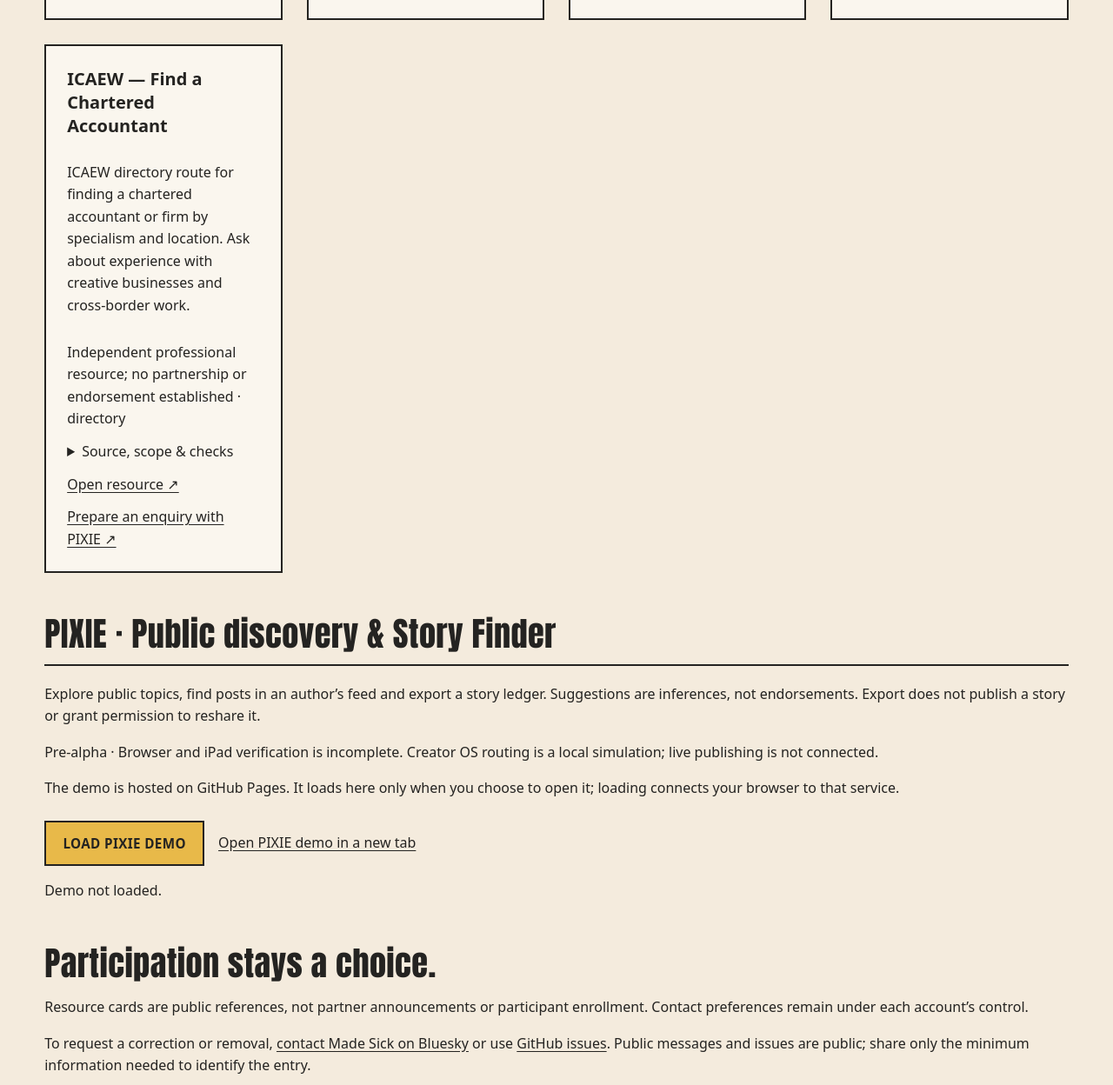
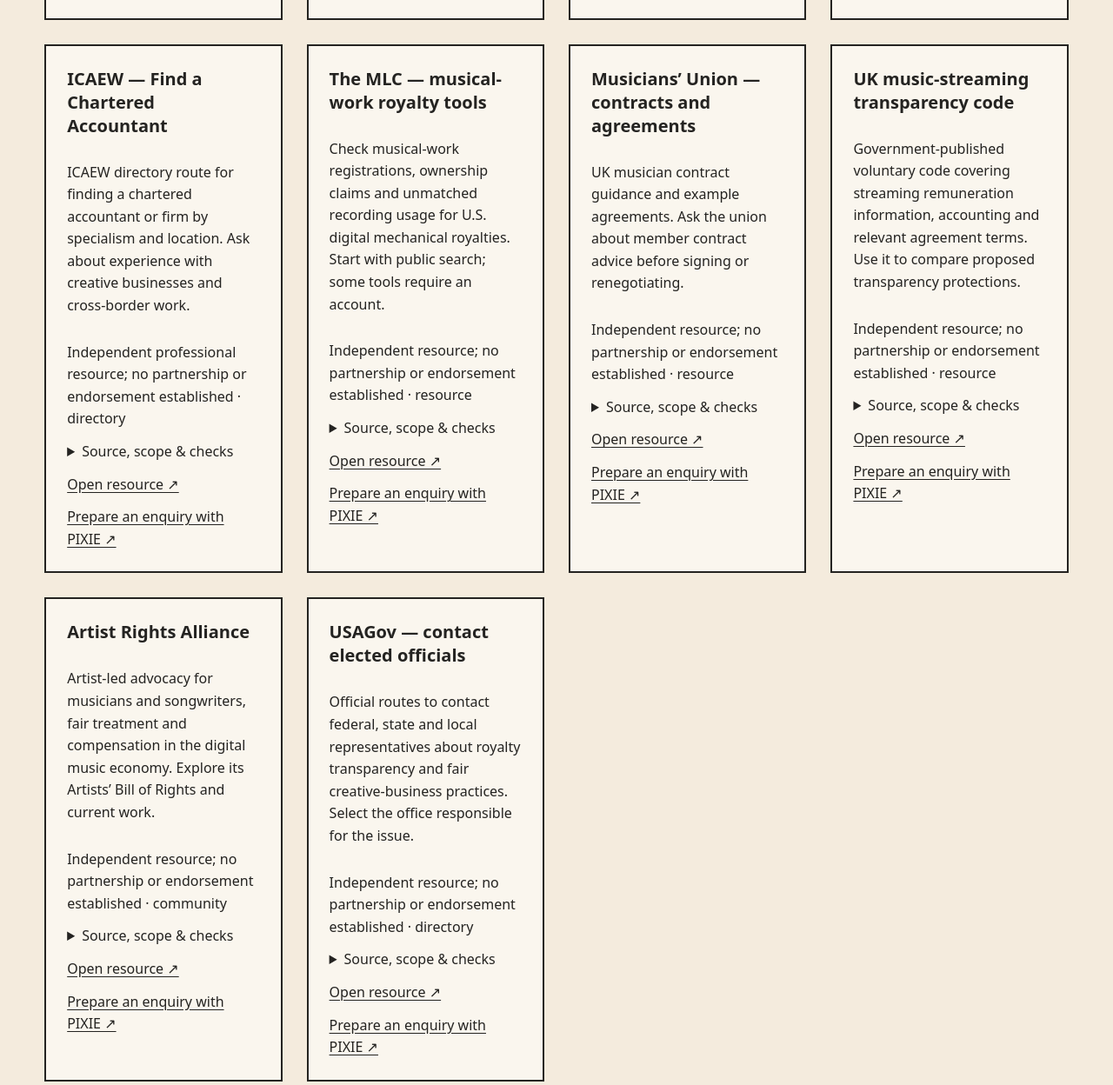
Before and after one commit to ibloud/made-sick, a plain HTML site: page directory.html in a window 1280 px wide. Shown: the part 5416-6664 px from the top of the page at 87% size. Drawn offline with Linux system fonts and the light colour scheme.

Commit message:
Add sourced artist-rights and public-policy resources

```diff
--- a/directory.html
+++ b/directory.html
@@ -404,6 +404,66 @@
 
 <a href="https://pixie-project-companion.ibloud-ivxx.chatgpt.site/?resource=icaew#find-help">Prepare an enquiry with PIXIE ↗</a>
 </article>
+<article id="resource-mlc-tools">
+<h3>The MLC — musical-work royalty tools</h3>
+<p>Check musical-work registrations, ownership claims and unmatched recording usage for U.S. digital mechanical royalties. Start with public search; some tools require an account.</p>
+<p class="notice">Independent resource; no partnership or endorsement established · resource</p>
+<details><summary>Source, scope &amp; checks</summary>
+<p>Official tools page reviewed. Covers musical-work mechanical royalties, not all royalties, master ownership, contract audits or legal representation.</p>
+<p>Source review: 2026-10-24 · Fees: Check current registration and service terms · Availability: Public search available; check account and eligibility requirements</p>
+</details>
+<a href="https://www.themlc.com/tools" rel="noreferrer">Open resource ↗</a>
+
+<a href="https://pixie-project-companion.ibloud-ivxx.chatgpt.site/?resource=mlc-tools#find-help">Prepare an enquiry with PIXIE ↗</a>
+</article>
+<article id="resource-musicians-union-contracts">
+<h3>Musicians’ Union — contracts and agreements</h3>
+<p>UK musician contract guidance and example agreements. Ask the union about member contract advice before signing or renegotiating.</p>
+<p class="notice">Independent resource; no partnership or endorsement established · resource</p>
+<details><summary>Source, scope &amp; checks</summary>
+<p>Official contract guidance reviewed. Individual advice and eligibility depend on membership and service terms; templates are not a reviewed agreement for your situation.</p>
+<p>Source review: 2026-10-24 · Fees: Public guidance; check membership fees and advice terms · Availability: Public guidance; individual services subject to eligibility</p>
+</details>
+<a href="https://musiciansunion.org.uk/contracts-and-agreements" rel="noreferrer">Open resource ↗</a>
+
+<a href="https://pixie-project-companion.ibloud-ivxx.chatgpt.site/?resource=musicians-union-contracts#find-help">Prepare an enquiry with PIXIE ↗</a>
+</article>
+<article id="resource-uk-streaming-transparency">
+<h3>UK music-streaming transparency code</h3>
+<p>Government-published voluntary code covering streaming remuneration information, accounting and relevant agreement terms. Use it to compare proposed transparency protections.</p>
+<p class="notice">Independent resource; no partnership or endorsement established · resource</p>
+<details><summary>Source, scope &amp; checks</summary>
+<p>Official published code reviewed. A voluntary UK framework, not a universal statutory right, U.S. law or a finding against any company.</p>
+<p>Source review: 2026-10-24 · Fees: Free public document · Availability: Public reference</p>
+</details>
+<a href="https://www.gov.uk/guidance/uk-voluntary-code-of-good-practice-on-transparency-in-music-streaming" rel="noreferrer">Open resource ↗</a>
+
+<a href="https://pixie-project-companion.ibloud-ivxx.chatgpt.site/?resource=uk-streaming-transparency#find-help">Prepare an enquiry with PIXIE ↗</a>
+</article>
+<article id="resource-artist-rights-alliance">
+<h3>Artist Rights Alliance</h3>
+<p>Artist-led advocacy for musicians and songwriters, fair treatment and compensation in the digital music economy. Explore its Artists’ Bill of Rights and current work.</p>
+<p class="notice">Independent resource; no partnership or endorsement established · community</p>
+<details><summary>Source, scope &amp; checks</summary>
+<p>Official mission and Artists’ Bill of Rights page reviewed. Advocacy organization, not an individual royalty auditor or legal representative; no support for this project or its proposals is implied.</p>
+<p>Source review: 2026-10-24 · Fees: Check current participation terms · Availability: Public information; participation and enquiries not confirmed</p>
+</details>
+<a href="https://artistrightsalliance.org/about_us" rel="noreferrer">Open resource ↗</a>
+
+<a href="https://pixie-project-companion.ibloud-ivxx.chatgpt.site/?resource=artist-rights-alliance#find-help">Prepare an enquiry with PIXIE ↗</a>
+</article>
+<article id="resource-us-elected-officials">
+<h3>USAGov — contact elected officials</h3>
+<p>Official routes to contact federal, state and local representatives about royalty transparency and fair creative-business practices. Select the office responsible for the issue.</p>
+<p class="notice">Independent resource; no partnership or endorsement established · directory</p>
+<details><summary>Source, scope &amp; checks</summary>
+<p>Official contact-directory purpose reviewed. Lists officeholders, not election candidates or endorsements; contact forms may request constituent details on their own sites.</p>
+<p>Source review: 2026-10-24 · Fees: Free public directory · Availability: Public directory; office response not guaranteed</p>
+</details>
+<a href="https://www.usa.gov/elected-officials" rel="noreferrer">Open resource ↗</a>
+
+<a href="https://pixie-project-companion.ibloud-ivxx.chatgpt.site/?resource=us-elected-officials#find-help">Prepare an enquiry with PIXIE ↗</a>
+</article>
 </div>
 <!-- END GENERATED RESOURCES -->
 </section>
```
